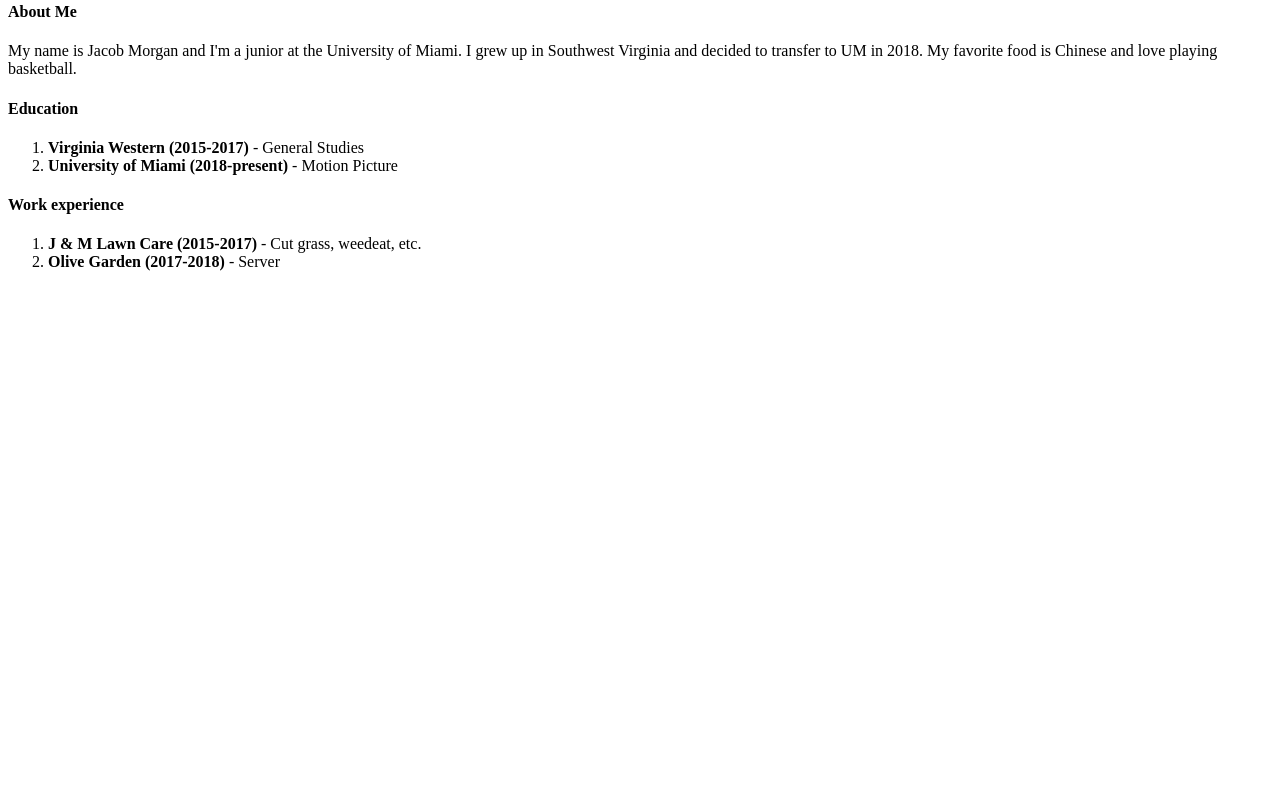
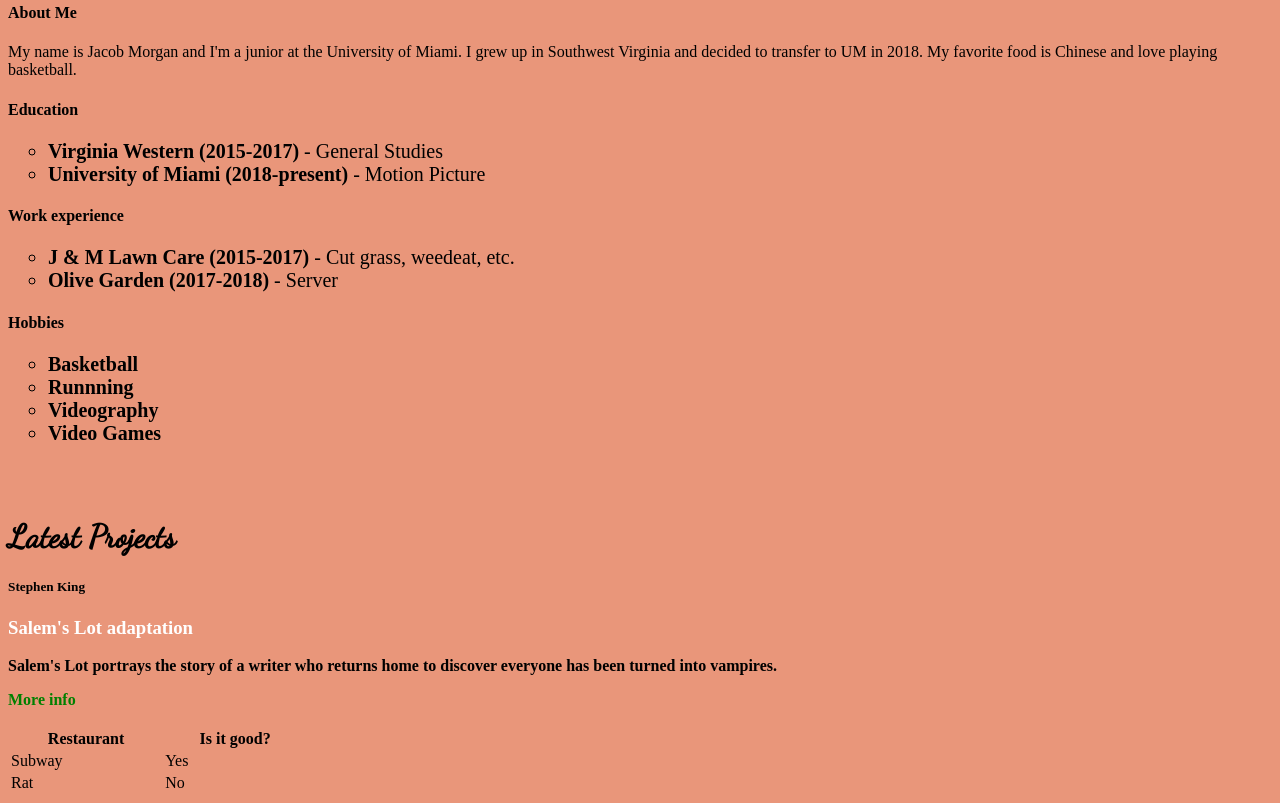
Before and after one commit to jacob32morgan/CIM-111, a plain HTML site: page Homework/Resume/index.html in a window 1280 px wide. Shown: the part 506-1309 px from the top of the page. Before the commit the page ends 800 px from the top, so only its background shows below. Drawn offline with Linux system fonts and the light colour scheme.

Commit message:
Update index.html

```diff
--- a/Homework/Resume/index.html
+++ b/Homework/Resume/index.html
@@ -2,16 +2,18 @@
 <html>
   <head>
     <title>Resume Assignment</title>
-    <meta charset="utf-8"
-    <meta name="author" content="Jacob Morgan"
-    <meta name="description content"this website is for displaying my resume to potential employers
-    <meta name="keywords" content"html, resume, jobs, work experience">
+    <meta charset="utf-8">
+    <meta name="author" content="Jacob Morgan">
+    <meta name="description" content="this website is for displaying my resume to potential employers">
+    <meta name="keywords" content="html, resume, jobs, work experience">
 
+      <link rel="stylesheet" href="CSS/layout.css">
+<style>
+
+</style>
 </head>
-
 <body>
-
-  <h1>Jacob Morgan</h1>
+  <h1 id="centerName">Jacob Morgan</h1>
   <address>6001 SW 70th Street, FL 30143</address>
   <h5>(cell) 607-689-3752</h5>
   <h5>(home) 607-373-9707</h5>
@@ -34,3 +36,52 @@
       <li><strong>J & M Lawn Care (2015-2017)</strong> - Cut grass, weedeat, etc.</li>
       <li><strong>Olive Garden (2017-2018)</strong> - Server </li>
         </ol>
+
+<h4>Hobbies</h4>
+    <ol>
+      <li><strong>Basketball</strong></li>
+      <li><strong>Runnning</strong></li>
+      <li><strong>Videography</strong></li>
+      <li><strong>Video Games</stong></li>
+</ol>
+
+<table width="300">
+  <tr>
+    <th>Restaurant</th>
+    <th>Is it good?</th>
+  </tr>
+  <tr>
+    <td>Subway</td>
+    <td>Yes</td>
+  </tr>
+  <tr>
+    <td>Rat</td>
+    <td>No</td>
+  </tr>
+  <br>
+
+      <br>
+
+
+
+          <h1>Latest Projects</h1>
+
+
+
+
+
+          <h5><b>Stephen King</b></h5>
+
+          <h3>Salem's Lot adaptation</h3>
+
+          <p>Salem's Lot portrays the story of a writer who returns home to discover everyone has been turned into vampires.</p>
+
+          <a id="links" href="https://www.goodreads.com/book/show/11590._Salem_s_Lot">More info</a>
+
+          <br/>
+
+          <br/>
+</table>
+
+</body>
+</html>
```
